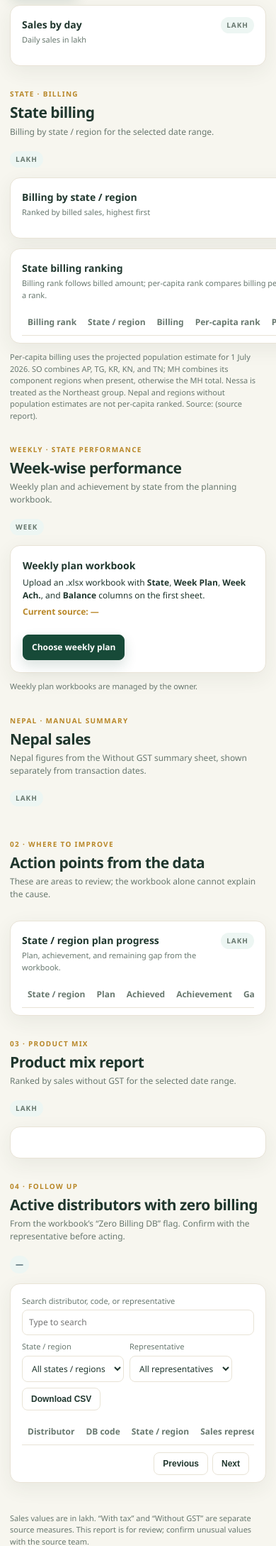
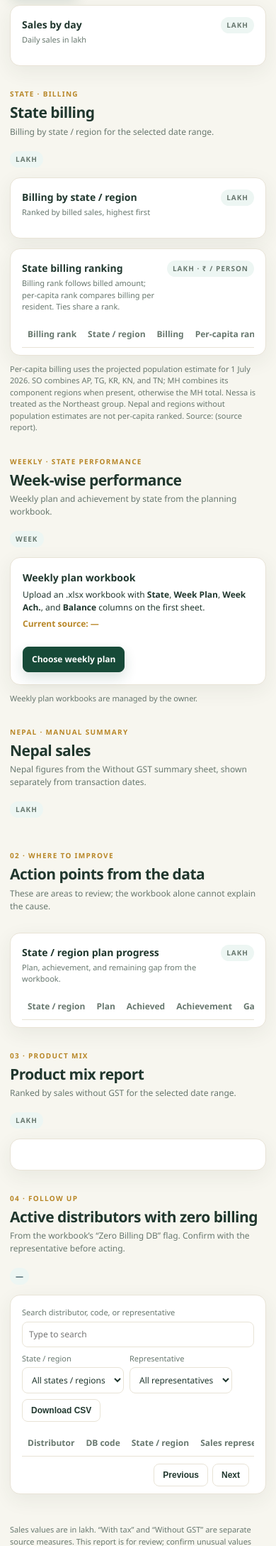
Before and after one commit to mis364/velnik-mis, a Python web app: template templates/index.html in a window 390 px wide; the page is wider, and only the part inside the window is pictured. Shown: the part 2559-4737 px from the top of that part at 71% size. Run offline with Jinja, Linux system fonts and the light colour scheme; the template is opened without the code that fills it, so the values that code supplies are empty.

Commit message:
Prevent billing tables overflowing on narrow screens
Constrain responsive section, panel, and table containers while preserving horizontal table scrolling.\n\nCo-authored-by: Copilot <223556219+Copilot@users.noreply.github.com>

```diff
--- a/static/styles.css
+++ b/static/styles.css
@@ -187,6 +187,8 @@ tbody tr:hover { box-shadow: inset 3px 0 var(--teal); }
 @keyframes messageIn { from { opacity: 0; transform: translateY(7px); } to { opacity: 1; transform: translateY(0); } }
 @media (max-width:760px) {
   body { overflow-x: hidden; }
+  .page, .section, .panel, .table-panel, .table-scroll { min-width: 0; max-width: 100%; }
+  .table-scroll { display: block; overflow-x: auto; -webkit-overflow-scrolling: touch; }
   .topbar { position: sticky; flex-wrap: wrap; gap: 10px !important; padding: 10px 14px !important; }
   .topbar nav { order: 3; width: 100%; flex-basis: 100%; flex-wrap: nowrap !important; overflow-x: auto; overflow-y: hidden; gap: 14px !important; padding-bottom: 5px; scrollbar-width: thin; }
   .topbar nav a { flex: 0 0 auto; white-space: nowrap; }
```
